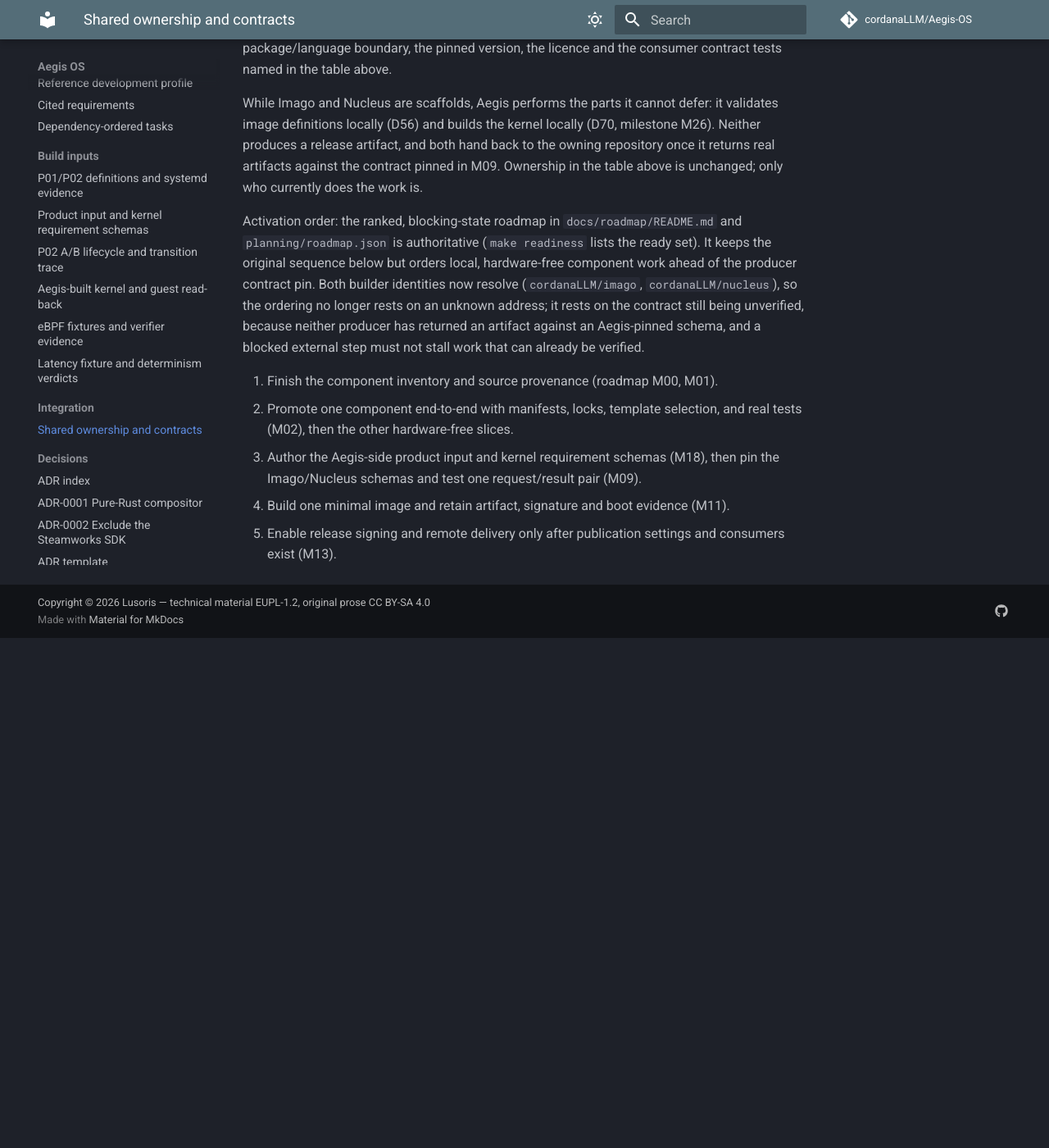
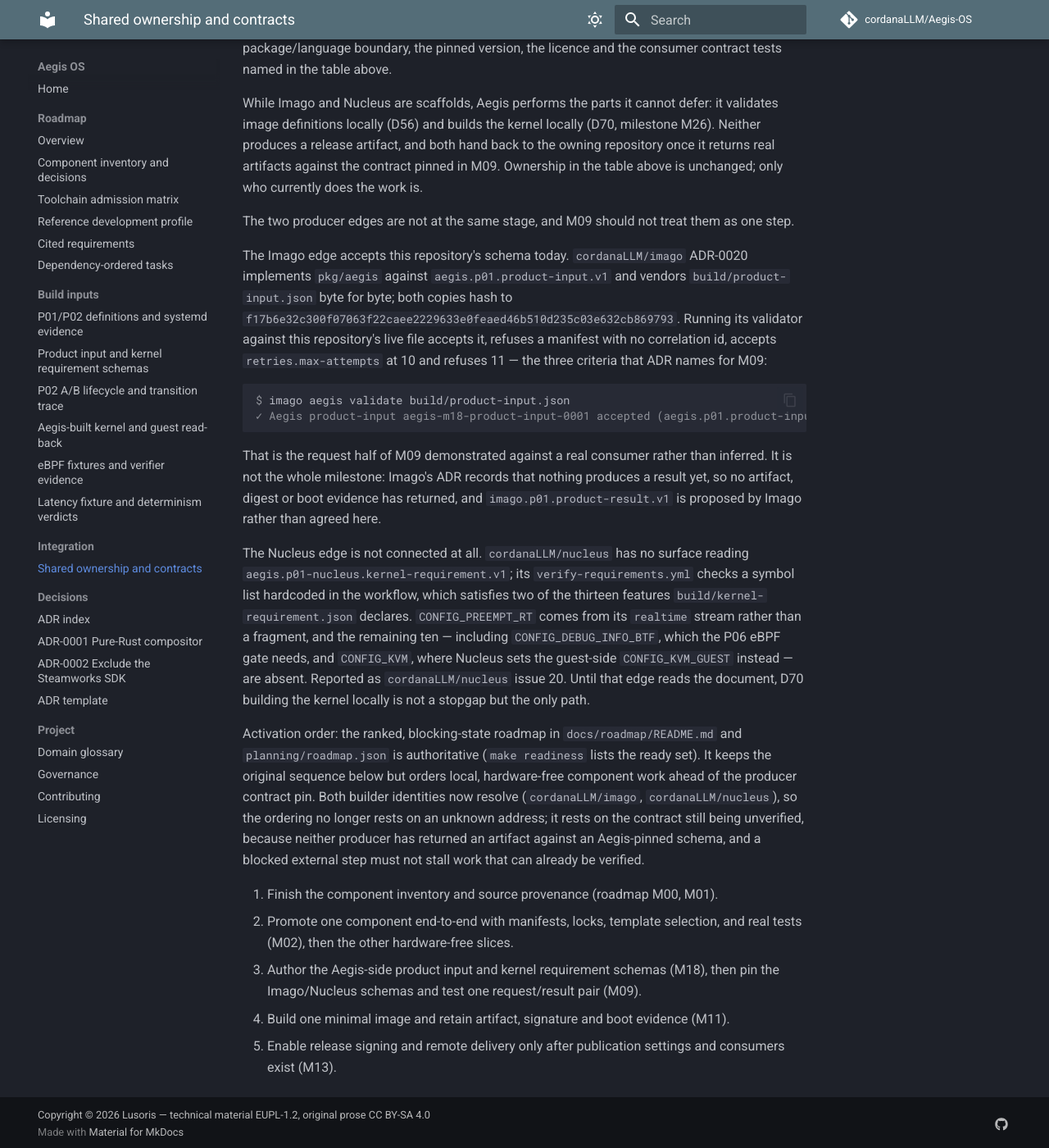
Before and after one commit to cordanaLLM/Aegis-OS, an MkDocs documentation site: the page built from docs/integration/stack.md, in a window 1280 px wide and 1400 px high, scrolled down 1178 px. Shown: the whole window at 82% size. Built offline with MkDocs 1.6.1 and Material for MkDocs 9.7.7, drawn with Linux system fonts in a browser that asks for light colours; comment, search, counter and statistics services are not loaded; before the commit the page ends 1956 px from its top, so only the background shows below that.

Commit message:
docs(integration): record what each producer edge actually accepts today
The two producer edges were described as one state -- "both builder identities
resolve, neither has returned an artifact" -- and they are not at the same stage.
Measured rather than inferred.

The Imago edge accepts this repository's schema now. cordanaLLM/imago ADR-0020
implements pkg/aegis against aegis.p01.product-input.v1 and vendors
build/product-input.json byte for byte; both copies hash to f17b6e32c300. Running
its validator against the live file here satisfies all three criteria that ADR
names for M09: the fixture is accepted, a manifest with no correlation id is
refused, and retries.max-attempts is accepted at 10 and refused at 11. That is
the request half of M09 demonstrated against a real consumer. It is not the whole
milestone, and the text says so: nothing produces a result yet, so no artifact,
digest or boot evidence has returned, and imago.p01.product-result.v1 is proposed
by Imago rather than agreed here.

The Nucleus edge is not connected at all. Nothing there reads
aegis.p01-nucleus.kernel-requirement.v1; verify-requirements.yml checks a symbol
list hardcoded in the workflow, satisfying two of the thirteen features
build/kernel-requirement.json declares. CONFIG_PREEMPT_RT comes from its realtime
stream rather than a fragment, and the other ten are absent -- including
CONFIG_DEBUG_INFO_BTF, which the P06 eBPF gate depends on, and CONFIG_KVM, where
Nucleus sets the guest-side CONFIG_KVM_GUEST instead of the host-side module this
repository asks for. Reported as cordanaLLM/nucleus issue 20.

The practical consequence is recorded with it: until that edge reads the
document, D70 building the kernel locally is not a stopgap but the only path.

Editing docs/integration/stack.md moves its content address again, so the digest
is replanted in the same four citing places: planning/candidates.json,
docs/roadmap/inventory.md, crates/aegis-vesta/src/decision.rs and its test.

No milestone state changes here. M09 stays where it is: half of it is now
demonstrable, the other half has no artifact to demonstrate.

Co-Authored-By: Claude Opus 5 (1M context) <noreply@anthropic.com>
Signed-off-by: lusoris <lusoris@proton.me>

````diff
--- a/docs/integration/stack.md
+++ b/docs/integration/stack.md
@@ -43,6 +43,37 @@ owning repository once it returns real artifacts against the contract pinned in
 M09. Ownership in the table above is unchanged; only who currently does the work
 is.
 
+The two producer edges are not at the same stage, and M09 should not treat them
+as one step.
+
+The Imago edge accepts this repository's schema today. `cordanaLLM/imago`
+ADR-0020 implements `pkg/aegis` against `aegis.p01.product-input.v1` and vendors
+`build/product-input.json` byte for byte; both copies hash to
+`f17b6e32c300f07063f22caee2229633e0feaed46b510d235c03e632cb869793`. Running its
+validator against this repository's live file accepts it, refuses a manifest with
+no correlation id, accepts `retries.max-attempts` at 10 and refuses 11 — the
+three criteria that ADR names for M09:
+
+```console
+$ imago aegis validate build/product-input.json
+✓ Aegis product-input aegis-m18-product-input-0001 accepted (aegis.p01.product-input.v1).
+```
+
+That is the request half of M09 demonstrated against a real consumer rather than
+inferred. It is not the whole milestone: Imago's ADR records that nothing
+produces a result yet, so no artifact, digest or boot evidence has returned, and
+`imago.p01.product-result.v1` is proposed by Imago rather than agreed here.
+
+The Nucleus edge is not connected at all. `cordanaLLM/nucleus` has no surface
+reading `aegis.p01-nucleus.kernel-requirement.v1`; its `verify-requirements.yml`
+checks a symbol list hardcoded in the workflow, which satisfies two of the
+thirteen features `build/kernel-requirement.json` declares. `CONFIG_PREEMPT_RT`
+comes from its `realtime` stream rather than a fragment, and the remaining ten —
+including `CONFIG_DEBUG_INFO_BTF`, which the P06 eBPF gate needs, and
+`CONFIG_KVM`, where Nucleus sets the guest-side `CONFIG_KVM_GUEST` instead — are
+absent. Reported as `cordanaLLM/nucleus` issue 20. Until that edge reads the
+document, D70 building the kernel locally is not a stopgap but the only path.
+
 Activation order: the ranked, blocking-state roadmap in `docs/roadmap/README.md`
 and `planning/roadmap.json` is authoritative (`make readiness` lists the ready
 set). It keeps the original sequence below but orders local, hardware-free
````
Also changed, not shown: docs/roadmap/inventory.md (+2 -2 lines), 3 other files.
